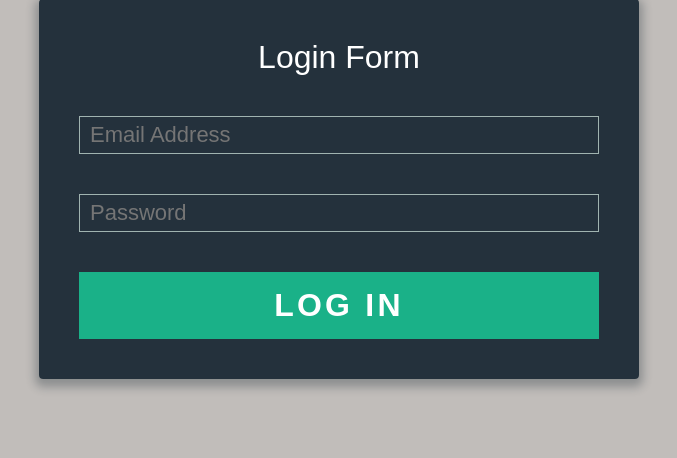
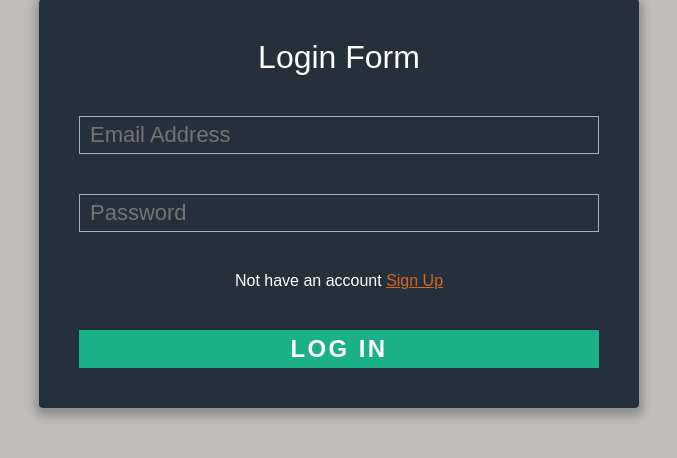
Before and after one commit to Muntasir2179/text-analyzer, a Django app: page /login/ in a window 1280 px wide. Shown: the part 102-560 px from the top of the page, without its empty margins (301-978 px from the left). Run offline with Django 5.2, Linux system fonts and the light colour scheme.

Commit message:
login sign-up switching option enabled

```diff
--- a/static/css/login.css
+++ b/static/css/login.css
@@ -55,12 +55,22 @@ textarea {
     margin-bottom: 40px;
 }
 
+.field-wrap p {
+    text-decoration: none;
+    text-align: center;
+    color: white;
+}
+
+.field-wrap p a {
+    color: chocolate;
+}
+
 .button {
     border: 0;
     outline: none;
     border-radius: 0;
-    padding: 15px 0;
-    font-size: 2rem;
+    padding: 5px 0;
+    font-size: 1.5rem;
     font-weight: 600;
     text-transform: uppercase;
     letter-spacing: .1em;
--- a/templates/login.html
+++ b/templates/login.html
@@ -22,6 +22,9 @@
             <div class="field-wrap">
                 <input type="password" required placeholder="Password" />
             </div>
+            <div class="field-wrap">
+                <p>Not have an account <a href="{% url "signup" %}">Sign Up</a></p>
+            </div>
             <button class="button button-block">Log In</button>
         </form>
     </div>
--- a/templates/signup.html
+++ b/templates/signup.html
@@ -30,6 +30,9 @@
             <div class="field-wrap">
                 <input type="password" required placeholder="Set A Password" />
             </div>
+            <div class="field-wrap">
+                <p>Already have an account <a href="{% url "login" %}">Login</a></p>
+            </div>
             <button type="submit" class="button button-block">Sign Up</button>
         </form>
     </div>
```
Also changed, not shown: static/css/signup.css (+10 -0 lines).
